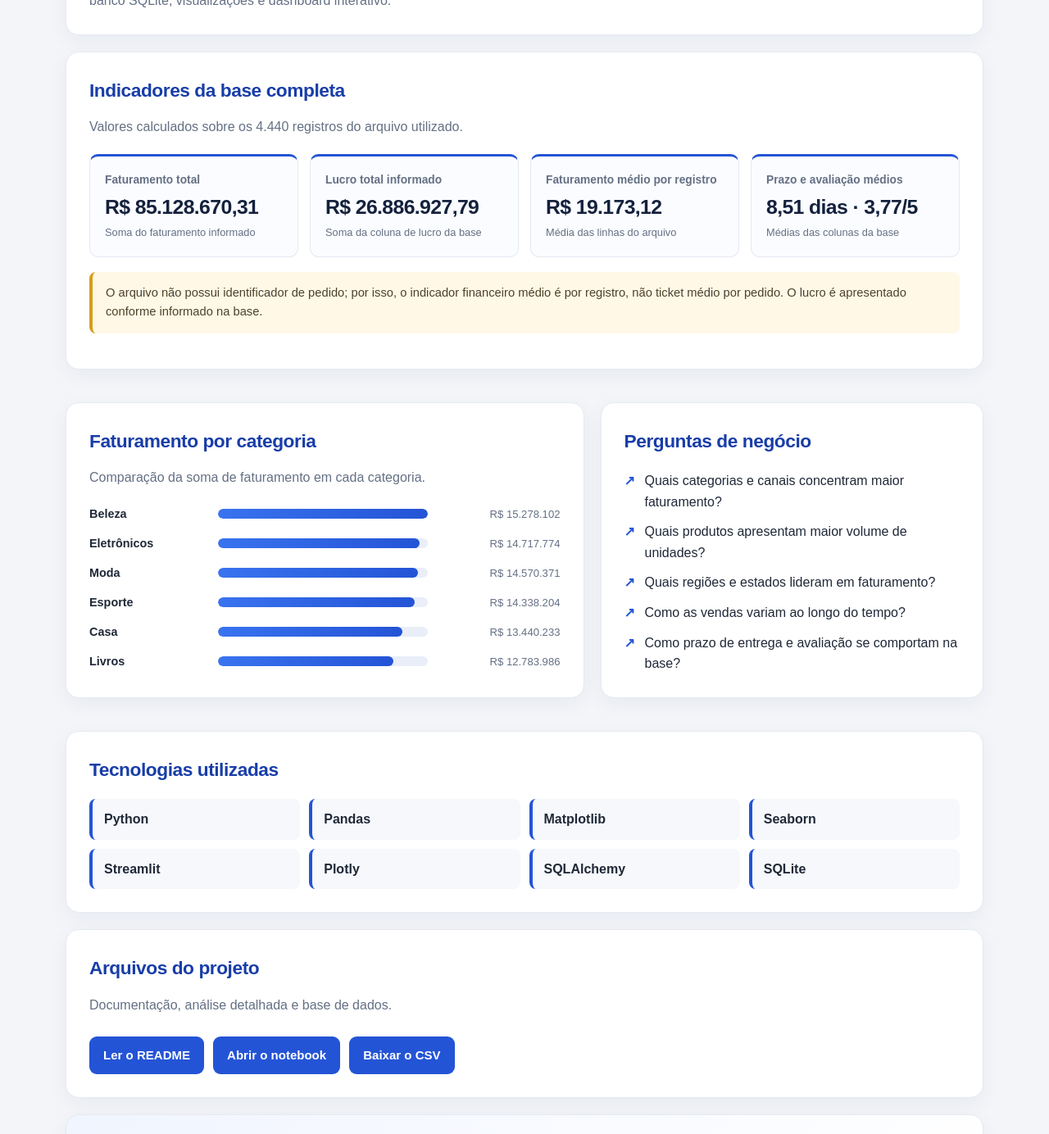
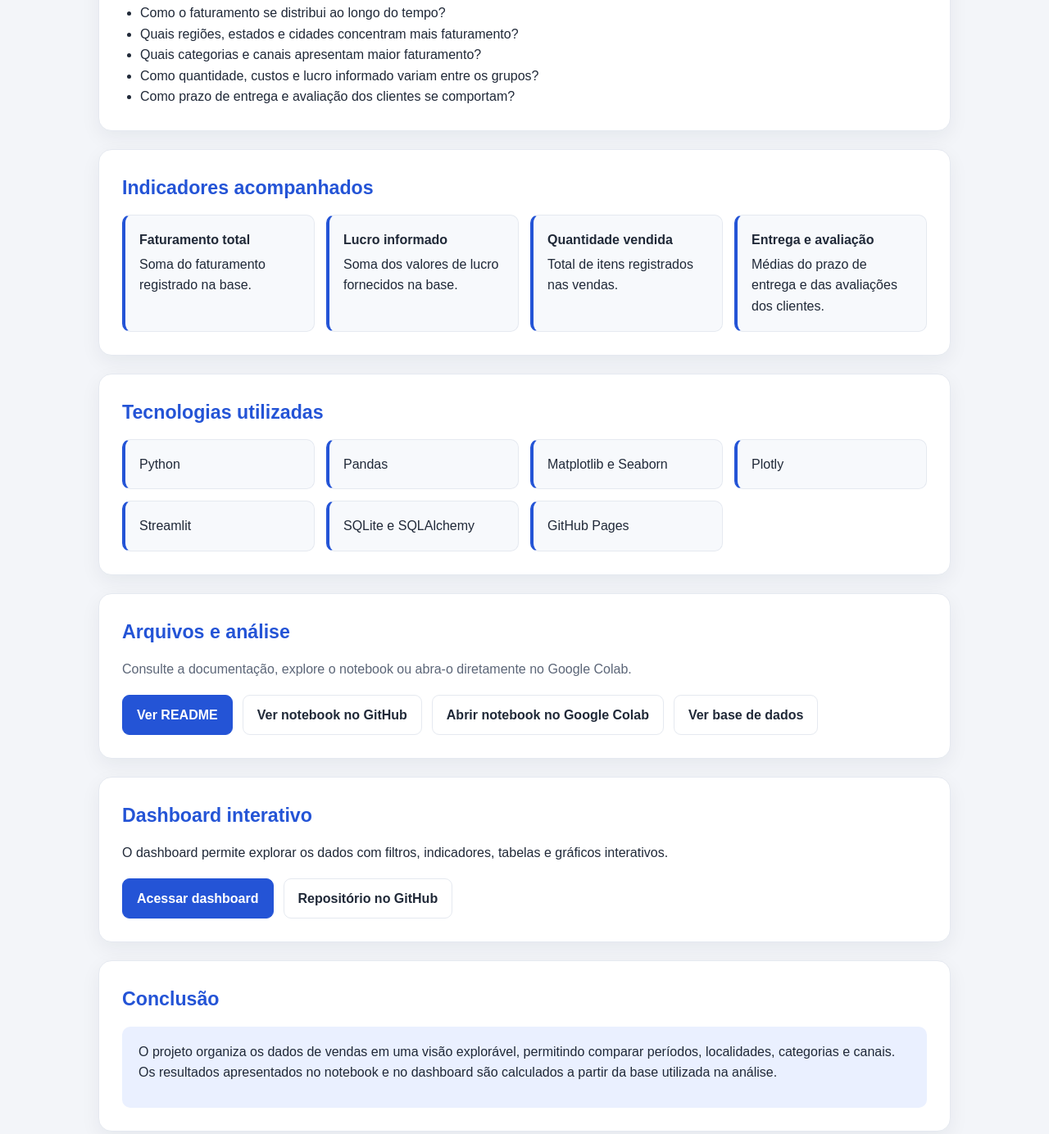
Before and after one commit to guilhermemoraes-lasalle/projeto-ecomerce, a plain HTML site: page index.html in a window 1280 px wide. Shown: the part 642-2026 px from the top of the page at 82% size. Drawn offline with Linux system fonts and the light colour scheme.

Commit message:
Update index.html

```diff
--- a/index.html
+++ b/index.html
@@ -1,25 +1,24 @@
-<!doctype html>
+<!DOCTYPE html>
 <html lang="pt-BR">
 <head>
-  <meta charset="utf-8">
-  <meta name="viewport" content="width=device-width, initial-scale=1">
+  <meta charset="UTF-8">
+  <meta name="viewport" content="width=device-width, initial-scale=1.0">
   <meta
     name="description"
-    content="Projeto G1 de análise de vendas em e-commerce no Brasil."
+    content="Projeto acadêmico de análise e visualização de dados de e-commerce brasileiro."
   >
-  <title>Vendas em E-commerce no Brasil | Projeto G1</title>
+  <title>Análise de E-commerce Brasileiro | Projeto G1</title>
 
   <style>
     :root {
-      --navy: #14213d;
-      --blue: #2454d6;
-      --blue-dark: #183da8;
-      --ink: #202938;
-      --muted: #647084;
-      --page: #f3f5f9;
-      --card: #ffffff;
-      --line: #e5eaf1;
-      --pale-blue: #edf2ff;
+      --azul-escuro: #101a32;
+      --azul: #2454d6;
+      --azul-claro: #eaf0ff;
+      --fundo: #f3f5f9;
+      --texto: #202938;
+      --texto-suave: #5c6678;
+      --branco: #ffffff;
+      --borda: #e5e9f0;
     }
 
     * {
@@ -28,544 +27,328 @@
 
     body {
       margin: 0;
-      background: var(--page);
-      color: var(--ink);
+      background: var(--fundo);
+      color: var(--texto);
       font-family: Arial, Helvetica, sans-serif;
       line-height: 1.6;
     }
 
-    a {
-      color: inherit;
+    header {
+      padding: 58px 20px 54px;
+      color: var(--branco);
+      text-align: center;
+      background: linear-gradient(120deg, var(--azul-escuro), #244fc7);
     }
 
-    .hero {
-      padding: 56px 24px 48px;
-      background:
-        radial-gradient(circle at 82% 15%, rgb(65 113 240 / 45%), transparent 30%),
-        linear-gradient(120deg, #111d38, #1d43a4 68%, #2454d6);
-      color: #fff;
+    header h1 {
+      margin: 0 0 10px;
+      font-size: clamp(2rem, 5vw, 3rem);
+      line-height: 1.15;
     }
 
-    .hero-inner,
-    main,
-    .footer-inner {
-      width: min(1120px, calc(100% - 36px));
-      margin: 0 auto;
+    header p {
+      margin: 0;
+      font-size: 1.05rem;
+      color: #e5ebff;
     }
 
-    .eyebrow {
-      margin: 0 0 12px;
-      color: #cbd8ff;
-      font-size: 0.82rem;
-      font-weight: 700;
-      letter-spacing: 0.13em;
-      text-transform: uppercase;
-    }
-
-    h1 {
-      max-width: 850px;
-      margin: 0;
-      font-size: clamp(2.15rem, 5vw, 3.5rem);
-      letter-spacing: -0.035em;
-      line-height: 1.08;
-    }
-
-    .hero-description {
-      max-width: 760px;
-      margin: 18px 0 0;
-      color: #e4eaff;
-      font-size: 1.08rem;
-    }
-
-    .identification {
-      display: flex;
-      flex-wrap: wrap;
-      gap: 10px 24px;
-      margin-top: 24px;
-      color: #f3f6ff;
+    .identificacao {
+      margin-top: 22px;
+      color: #e5ebff;
       font-size: 0.95rem;
     }
 
-    .identification strong {
-      color: #fff;
+    main {
+      width: min(1040px, calc(100% - 32px));
+      margin: 34px auto 54px;
     }
 
-    .hero-links,
-    .file-links {
+    section {
+      margin-bottom: 22px;
+      padding: 28px;
+      background: var(--branco);
+      border: 1px solid var(--borda);
+      border-radius: 16px;
+      box-shadow: 0 8px 24px rgba(22, 34, 57, 0.06);
+    }
+
+    h2 {
+      margin: 0 0 14px;
+      color: var(--azul);
+      font-size: 1.45rem;
+    }
+
+    p {
+      margin: 0 0 12px;
+    }
+
+    .suave {
+      color: var(--texto-suave);
+    }
+
+    .perguntas {
+      margin: 0;
+      padding-left: 22px;
+    }
+
+    .indicadores,
+    .tecnologias {
+      display: grid;
+      grid-template-columns: repeat(auto-fit, minmax(190px, 1fr));
+      gap: 14px;
+    }
+
+    .indicador,
+    .tecnologia {
+      padding: 17px;
+      background: #f7f9fc;
+      border: 1px solid var(--borda);
+      border-left: 4px solid var(--azul);
+      border-radius: 10px;
+    }
+
+    .indicador strong {
+      display: block;
+      margin-bottom: 4px;
+    }
+
+    .botoes {
       display: flex;
       flex-wrap: wrap;
-      gap: 11px;
-      margin-top: 26px;
-    }
-
-    .button {
-      display: inline-flex;
-      align-items: center;
-      justify-content: center;
-      min-height: 44px;
-      padding: 10px 16px;
-      border: 1px solid transparent;
-      border-radius: 9px;
-      background: var(--blue);
-      color: #fff;
-      font-size: 0.94rem;
-      font-weight: 700;
-      text-decoration: none;
-      transition: background 150ms ease, transform 150ms ease;
-    }
-
-    .button:hover {
-      transform: translateY(-1px);
-      background: var(--blue-dark);
-    }
-
-    .button-light {
-      border-color: rgb(255 255 255 / 45%);
-      background: rgb(255 255 255 / 10%);
-    }
-
-    .button-light:hover {
-      background: rgb(255 255 255 / 20%);
-    }
-
-    main {
-      padding: 28px 0 48px;
-    }
-
-    .section {
-      margin: 20px 0;
-      padding: 28px;
-      border: 1px solid var(--line);
-      border-radius: 16px;
-      background: var(--card);
-      box-shadow: 0 7px 24px rgb(25 39 68 / 5%);
-    }
-
-    .section h2 {
-      margin: 0 0 14px;
-      color: var(--blue-dark);
-      font-size: 1.42rem;
-      letter-spacing: -0.02em;
-    }
-
-    .section-intro {
-      max-width: 820px;
-      margin: 0;
-      color: var(--muted);
-    }
-
-    .metrics {
-      display: grid;
-      grid-template-columns: repeat(4, minmax(0, 1fr));
-      gap: 14px;
-      margin-top: 20px;
-    }
-
-    .metric {
-      min-height: 126px;
-      padding: 18px;
-      border: 1px solid var(--line);
-      border-top: 3px solid var(--blue);
-      border-radius: 11px;
-      background: #fbfcff;
-    }
-
-    .metric-label {
-      color: var(--muted);
-      font-size: 0.86rem;
-      font-weight: 700;
-    }
-
-    .metric-value {
-      margin-top: 7px;
-      color: var(--navy);
-      font-size: clamp(1.18rem, 2vw, 1.55rem);
-      font-weight: 750;
-      letter-spacing: -0.025em;
-      line-height: 1.2;
-    }
-
-    .metric-note {
-      margin-top: 7px;
-      color: var(--muted);
-      font-size: 0.8rem;
-    }
-
-    .columns {
-      display: grid;
-      grid-template-columns: 1.15fr 0.85fr;
-      gap: 20px;
-    }
-
-    .bar-list {
-      display: grid;
-      gap: 13px;
-      margin-top: 20px;
-    }
-
-    .bar-row {
-      display: grid;
-      grid-template-columns: minmax(92px, 145px) 1fr minmax(112px, 150px);
-      align-items: center;
       gap: 12px;
-      font-size: 0.9rem;
-    }
-
-    .bar-label {
-      color: var(--ink);
-      font-weight: 700;
-    }
-
-    .bar-track {
-      height: 12px;
-      overflow: hidden;
-      border-radius: 999px;
-      background: #e9eef8;
-    }
-
-    .bar-fill {
-      height: 100%;
-      border-radius: inherit;
-      background: linear-gradient(90deg, #3973ef, #2454d6);
-    }
-
-    .bar-value {
-      color: var(--muted);
-      font-size: 0.82rem;
-      text-align: right;
-      white-space: nowrap;
-    }
-
-    .questions {
-      display: grid;
-      gap: 11px;
-      margin: 18px 0 0;
-      padding: 0;
-      list-style: none;
-    }
-
-    .questions li {
-      position: relative;
-      padding-left: 25px;
-    }
-
-    .questions li::before {
-      position: absolute;
-      left: 0;
-      color: var(--blue);
-      content: "↗";
-      font-weight: 700;
-    }
-
-    .tech-grid {
-      display: grid;
-      grid-template-columns: repeat(4, minmax(0, 1fr));
-      gap: 11px;
       margin-top: 18px;
     }
 
-    .tech {
-      padding: 12px 14px;
-      border-left: 4px solid var(--blue);
-      border-radius: 8px;
-      background: #f6f8fc;
+    .botao {
+      display: inline-block;
+      padding: 11px 17px;
+      color: var(--branco);
+      background: var(--azul);
+      border: 1px solid var(--azul);
+      border-radius: 9px;
       font-weight: 700;
+      text-decoration: none;
+      transition: transform 0.15s ease, background 0.15s ease;
     }
 
-    .note {
-      margin-top: 18px;
-      padding: 14px 16px;
-      border-left: 4px solid #d69e18;
-      border-radius: 8px;
-      background: #fff8e7;
-      color: #4d4229;
+    .botao:hover {
+      background: #193fae;
+      transform: translateY(-1px);
+    }
+
+    .botao-secundario {
+      color: var(--texto);
+      background: var(--branco);
+      border-color: var(--borda);
+    }
+
+    .botao-secundario:hover {
+      color: var(--azul);
+      background: var(--azul-claro);
+      border-color: #c8d5ff;
+    }
+
+    .destaque {
+      padding: 18px 20px;
+      background: var(--azul-claro);
+      border-radius: 10px;
+    }
+
+    footer {
+      padding: 24px 16px;
+      color: #e5ebff;
+      background: var(--azul-escuro);
+      text-align: center;
       font-size: 0.92rem;
     }
 
-    .dashboard-card {
-      display: flex;
-      flex-wrap: wrap;
-      align-items: center;
-      justify-content: space-between;
-      gap: 18px;
-      background: linear-gradient(120deg, #f1f5ff, #fff);
+    footer p {
+      margin: 4px 0;
     }
 
-    .dashboard-card h2 {
-      margin-bottom: 6px;
+    @media (max-width: 600px) {
+      header {
+        padding: 44px 18px;
       }
 
-    .dashboard-card p {
-      max-width: 680px;
-      margin: 0;
-      color: var(--muted);
+      section {
+        padding: 22px;
       }
 
-    footer {
-      padding: 22px;
-      background: var(--navy);
-      color: #e7edff;
-      text-align: center;
-      font-size: 0.9rem;
+      .botoes {
+        flex-direction: column;
       }
 
-    @media (max-width: 820px) {
-      .metrics {
-        grid-template-columns: repeat(2, minmax(0, 1fr));
-      }
-
-      .columns {
-        grid-template-columns: 1fr;
-      }
-
-      .tech-grid {
-        grid-template-columns: repeat(2, minmax(0, 1fr));
-      }
-    }
-
-    @media (max-width: 520px) {
-      .hero {
-        padding: 42px 0 36px;
-      }
-
-      .section {
-        padding: 21px;
-      }
-
-      .metrics {
-        grid-template-columns: 1fr;
-      }
-
-      .bar-row {
-        grid-template-columns: 92px 1fr;
-      }
-
-      .bar-value {
-        grid-column: 2;
-        margin-top: -8px;
-        text-align: left;
-      }
-
-      .tech-grid {
-        grid-template-columns: 1fr 1fr;
-      }
-
-      .button {
-        width: 100%;
+      .botao {
+        text-align: center;
       }
     }
   </style>
 </head>
 
 <body>
-  <header class="hero">
-    <div class="hero-inner">
-      <p class="eyebrow">Projeto G1 · E-commerce Brasil</p>
-      <h1>Análise de vendas em e-commerce no Brasil</h1>
-      <p class="hero-description">
-        Uma análise de faturamento, produtos, canais, regiões, sazonalidade
-        e indicadores de entrega e avaliação.
-      </p>
+  <header>
+    <h1>Análise de E-commerce Brasileiro</h1>
+    <p>Projeto de análise e visualização de dados com Python</p>
 
-      <div class="identification">
-        <span><strong>Disciplina:</strong> Linguagens de Programação</span>
-        <span><strong>Professor:</strong> Alexandre Neves Louzada</span>
-        <span><strong>Aluno:</strong> Guilherme Oliveira de Moraes</span>
-      </div>
-
-      <nav class="hero-links" aria-label="Publicações do projeto">
-        <a
-          class="button"
-          href="https://github.com/guilhermemoraes-lasalle/projeto-ecomerce"
-          target="_blank"
-          rel="noopener noreferrer"
-        >Repositório GitHub</a>
-
-        <a
-          class="button button-light"
-          href="https://guilhermemoraes-lasalle.github.io/projeto-ecomerce/"
-          target="_blank"
-          rel="noopener noreferrer"
-        >GitHub Pages</a>
-
-        <a
-          class="button button-light"
-          href="https://projeto-ecomerce-atrtcjstuvrclmvl2gvbng.streamlit.app/"
-          target="_blank"
-          rel="noopener noreferrer"
-        >Dashboard Streamlit</a>
-      </nav>
+    <div class="identificacao">
+      <div><strong>Guilherme Oliveira de Moraes</strong></div>
+      <div>Linguagens de Programação</div>
+      <div>Professor: Alexandre Neves Louzada</div>
     </div>
   </header>
 
   <main>
-    <section class="section">
+    <section>
       <h2>Sobre o projeto</h2>
-      <p class="section-intro">
-        O projeto transforma a base fornecida para o tema em indicadores e
-        comparações que ajudam a entender o desempenho comercial do e-commerce
-        brasileiro. A análise cobre o período de 2015 a 2024 e combina notebook,
-        banco SQLite, visualizações e dashboard interativo.
+      <p>
+        Este projeto analisa dados de vendas de e-commerce no Brasil para
+        acompanhar faturamento, custos, lucro informado, categorias, canais
+        de venda e distribuição geográfica.
+      </p>
+      <p class="suave">
+        A análise reúne preparação dos dados, exploração, indicadores e
+        visualizações interativas para facilitar a consulta dos resultados.
       </p>
     </section>
 
-    <section class="section">
-      <h2>Indicadores da base completa</h2>
-      <p class="section-intro">
-        Valores calculados sobre os 4.440 registros do arquivo utilizado.
-      </p>
-
-      <div class="metrics">
-        <article class="metric">
-          <div class="metric-label">Faturamento total</div>
-          <div class="metric-value">R$ 85.128.670,31</div>
-          <div class="metric-note">Soma do faturamento informado</div>
-        </article>
-
-        <article class="metric">
-          <div class="metric-label">Lucro total informado</div>
-          <div class="metric-value">R$ 26.886.927,79</div>
-          <div class="metric-note">Soma da coluna de lucro da base</div>
-        </article>
-
-        <article class="metric">
-          <div class="metric-label">Faturamento médio por registro</div>
-          <div class="metric-value">R$ 19.173,12</div>
-          <div class="metric-note">Média das linhas do arquivo</div>
-        </article>
-
-        <article class="metric">
-          <div class="metric-label">Prazo e avaliação médios</div>
-          <div class="metric-value">8,51 dias · 3,77/5</div>
-          <div class="metric-note">Médias das colunas da base</div>
-        </article>
-      </div>
-
-      <p class="note">
-        O arquivo não possui identificador de pedido; por isso, o indicador
-        financeiro médio é por registro, não ticket médio por pedido. O lucro
-        é apresentado conforme informado na base.
-      </p>
+    <section>
+      <h2>Perguntas analisadas</h2>
+      <ul class="perguntas">
+        <li>Como o faturamento se distribui ao longo do tempo?</li>
+        <li>Quais regiões, estados e cidades concentram mais faturamento?</li>
+        <li>Quais categorias e canais apresentam maior faturamento?</li>
+        <li>Como quantidade, custos e lucro informado variam entre os grupos?</li>
+        <li>Como prazo de entrega e avaliação dos clientes se comportam?</li>
+      </ul>
     </section>
 
-    <div class="columns">
-      <section class="section">
-        <h2>Faturamento por categoria</h2>
-        <p class="section-intro">
-          Comparação da soma de faturamento em cada categoria.
-        </p>
-
-        <div class="bar-list" role="img" aria-label="Gráfico de faturamento por categoria">
-          <div class="bar-row">
-            <span class="bar-label">Beleza</span>
-            <div class="bar-track"><div class="bar-fill" style="width:100%"></div></div>
-            <span class="bar-value">R$ 15.278.102</span>
+    <section>
+      <h2>Indicadores acompanhados</h2>
+      <div class="indicadores">
+        <div class="indicador">
+          <strong>Faturamento total</strong>
+          Soma do faturamento registrado na base.
         </div>
-          <div class="bar-row">
-            <span class="bar-label">Eletrônicos</span>
-            <div class="bar-track"><div class="bar-fill" style="width:96.3%"></div></div>
-            <span class="bar-value">R$ 14.717.774</span>
+        <div class="indicador">
+          <strong>Lucro informado</strong>
+          Soma dos valores de lucro fornecidos na base.
         </div>
-          <div class="bar-row">
-            <span class="bar-label">Moda</span>
-            <div class="bar-track"><div class="bar-fill" style="width:95.4%"></div></div>
-            <span class="bar-value">R$ 14.570.371</span>
+        <div class="indicador">
+          <strong>Quantidade vendida</strong>
+          Total de itens registrados nas vendas.
         </div>
-          <div class="bar-row">
-            <span class="bar-label">Esporte</span>
-            <div class="bar-track"><div class="bar-fill" style="width:93.8%"></div></div>
-            <span class="bar-value">R$ 14.338.204</span>
-          </div>
-          <div class="bar-row">
-            <span class="bar-label">Casa</span>
-            <div class="bar-track"><div class="bar-fill" style="width:88%"></div></div>
-            <span class="bar-value">R$ 13.440.233</span>
-          </div>
-          <div class="bar-row">
-            <span class="bar-label">Livros</span>
-            <div class="bar-track"><div class="bar-fill" style="width:83.7%"></div></div>
-            <span class="bar-value">R$ 12.783.986</span>
+        <div class="indicador">
+          <strong>Entrega e avaliação</strong>
+          Médias do prazo de entrega e das avaliações dos clientes.
         </div>
       </div>
     </section>
 
-      <section class="section">
-        <h2>Perguntas de negócio</h2>
-        <ul class="questions">
-          <li>Quais categorias e canais concentram maior faturamento?</li>
-          <li>Quais produtos apresentam maior volume de unidades?</li>
-          <li>Quais regiões e estados lideram em faturamento?</li>
-          <li>Como as vendas variam ao longo do tempo?</li>
-          <li>Como prazo de entrega e avaliação se comportam na base?</li>
-        </ul>
-      </section>
-    </div>
-
-    <section class="section">
+    <section>
       <h2>Tecnologias utilizadas</h2>
-      <div class="tech-grid">
-        <div class="tech">Python</div>
-        <div class="tech">Pandas</div>
-        <div class="tech">Matplotlib</div>
-        <div class="tech">Seaborn</div>
-        <div class="tech">Streamlit</div>
-        <div class="tech">Plotly</div>
-        <div class="tech">SQLAlchemy</div>
-        <div class="tech">SQLite</div>
+      <div class="tecnologias">
+        <div class="tecnologia">Python</div>
+        <div class="tecnologia">Pandas</div>
+        <div class="tecnologia">Matplotlib e Seaborn</div>
+        <div class="tecnologia">Plotly</div>
+        <div class="tecnologia">Streamlit</div>
+        <div class="tecnologia">SQLite e SQLAlchemy</div>
+        <div class="tecnologia">GitHub Pages</div>
       </div>
     </section>
 
-    <section class="section">
-      <h2>Arquivos do projeto</h2>
-      <p class="section-intro">
-        Documentação, análise detalhada e base de dados.
+    <section>
+      <h2>Arquivos e análise</h2>
+      <p class="suave">
+        Consulte a documentação, explore o notebook ou abra-o diretamente
+        no Google Colab.
       </p>
 
-      <nav class="file-links" aria-label="Arquivos do projeto">
+      <div class="botoes">
         <a
-          class="button"
+          class="botao"
           href="https://github.com/guilhermemoraes-lasalle/projeto-ecomerce/blob/main/README.md"
           target="_blank"
           rel="noopener noreferrer"
-        >Ler o README</a>
+        >
+          Ver README
+        </a>
 
         <a
-          class="button secondary"
+          class="botao botao-secundario"
           href="https://github.com/guilhermemoraes-lasalle/projeto-ecomerce/blob/main/notebooks/analise_ecommerce.ipynb"
           target="_blank"
           rel="noopener noreferrer"
-        >Abrir o notebook</a>
+        >
+          Ver notebook no GitHub
+        </a>
 
         <a
-          class="button secondary"
-          href="https://raw.githubusercontent.com/guilhermemoraes-lasalle/projeto-ecomerce/main/dados/simulacao_ecommerce_brasil.csv"
+          class="botao botao-secundario"
+          href="https://colab.research.google.com/drive/1vDch-xChT09PFc6tNliDsdlrQZ8z1zdm#scrollTo=mdOE_M2WqOTp"
           target="_blank"
           rel="noopener noreferrer"
-        >Baixar o CSV</a>
-      </nav>
+        >
+          Abrir notebook no Google Colab
+        </a>
+
+        <a
+          class="botao botao-secundario"
+          href="https://github.com/guilhermemoraes-lasalle/projeto-ecomerce/blob/main/dados/simulacao_ecommerce_brasil.csv"
+          target="_blank"
+          rel="noopener noreferrer"
+        >
+          Ver base de dados
+        </a>
+      </div>
     </section>
 
-    <section class="section dashboard-card">
-      <div>
+    <section>
       <h2>Dashboard interativo</h2>
       <p>
-          Explore os resultados com filtros, indicadores dinâmicos, gráficos
-          e tabelas analíticas.
+        O dashboard permite explorar os dados com filtros, indicadores,
+        tabelas e gráficos interativos.
       </p>
-      </div>
 
+      <div class="botoes">
         <a
-        class="button"
+          class="botao"
           href="https://projeto-ecomerce-atrtcjstuvrclmvl2gvbng.streamlit.app/"
           target="_blank"
           rel="noopener noreferrer"
-      >Acessar dashboard</a>
+        >
+          Acessar dashboard
+        </a>
+
+        <a
+          class="botao botao-secundario"
+          href="https://github.com/guilhermemoraes-lasalle/projeto-ecomerce"
+          target="_blank"
+          rel="noopener noreferrer"
+        >
+          Repositório no GitHub
+        </a>
+      </div>
+    </section>
+
+    <section>
+      <h2>Conclusão</h2>
+      <div class="destaque">
+        <p>
+          O projeto organiza os dados de vendas em uma visão explorável,
+          permitindo comparar períodos, localidades, categorias e canais.
+          Os resultados apresentados no notebook e no dashboard são
+          calculados a partir da base utilizada na análise.
+        </p>
+      </div>
     </section>
   </main>
 
   <footer>
-    Linguagens de Programação · Alexandre Neves Louzada ·
-    Guilherme Oliveira de Moraes
+    <p><strong>Guilherme Oliveira de Moraes</strong></p>
+    <p>Linguagens de Programação · Professor Alexandre Neves Louzada</p>
+    <p>Projeto acadêmico de análise e visualização de dados com Python</p>
   </footer>
 </body>
 </html>
```
Lines whose indentation alone changed are shown as unchanged.
